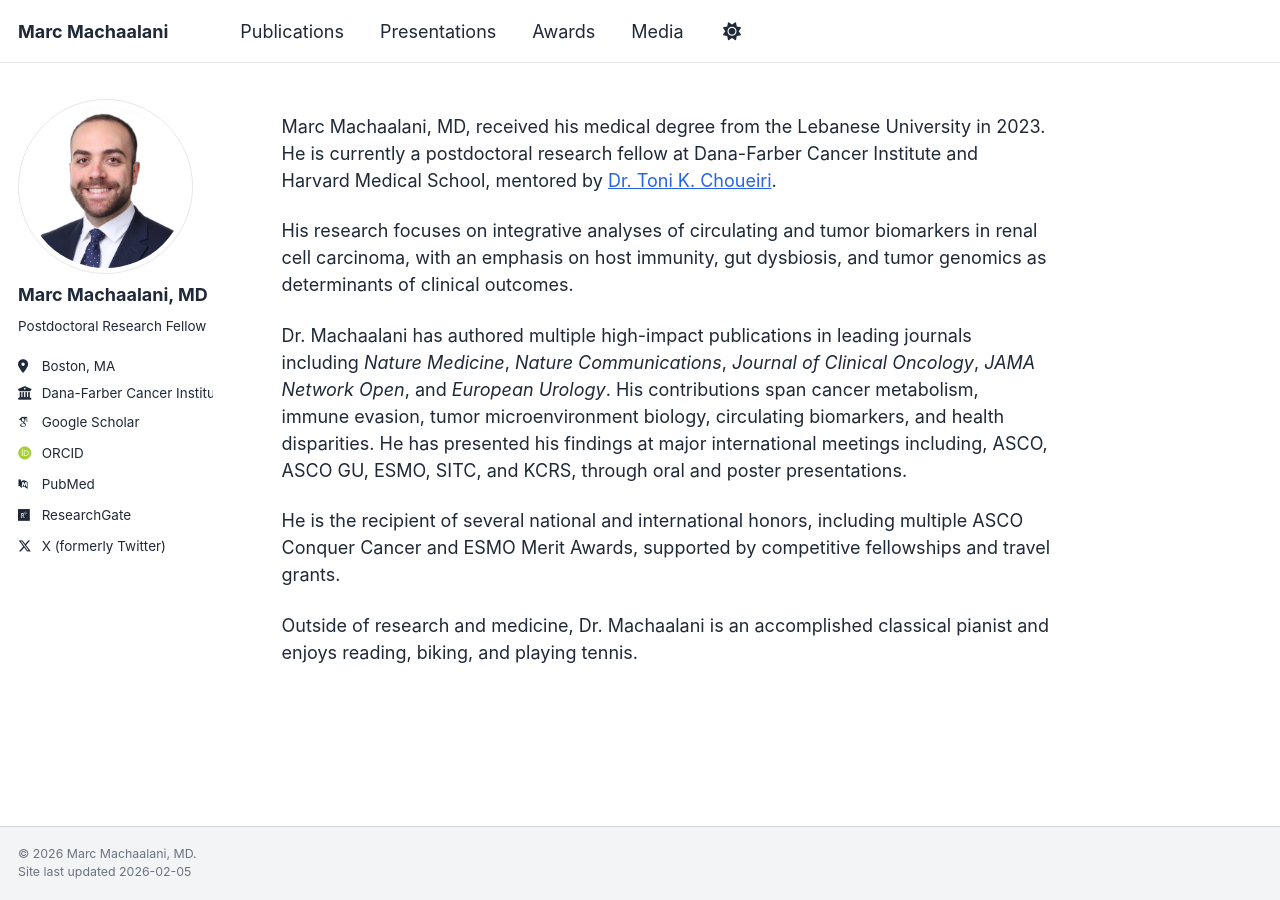
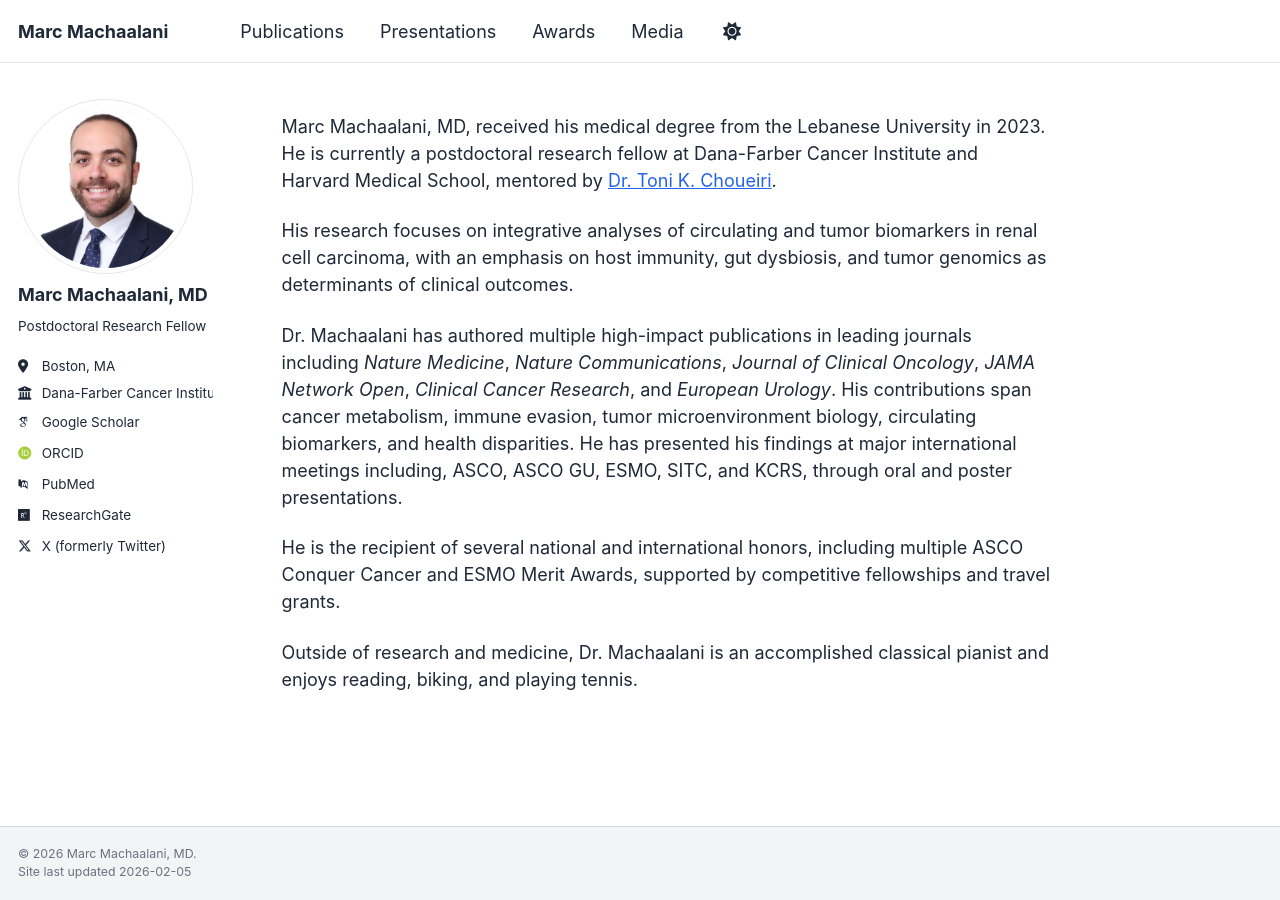
Before and after one commit to MarcMachaalani/marcmachaalani.github.io, a Jekyll site: the page built from _pages/about.md, in a window 1280 px wide. Built offline with Jekyll 4.4.1, drawn with Linux system fonts in a browser that asks for light colours; some web fonts are replaced; a script bundle is joined from its source files by our own code; library files that are not in the unit come from our copies.

Commit message:
Update about.md

```diff
--- a/_pages/about.md
+++ b/_pages/about.md
@@ -12,7 +12,7 @@ Marc Machaalani, MD, received his medical degree from the Lebanese University in
 
 His research focuses on integrative analyses of circulating and tumor biomarkers in renal cell carcinoma, with an emphasis on host immunity, gut dysbiosis, and tumor genomics as determinants of clinical outcomes.
 
-Dr. Machaalani has authored multiple high-impact publications in leading journals including *Nature Medicine*, *Nature Communications*, *Journal of Clinical Oncology*, *JAMA Network Open*, and *European Urology*. His contributions span cancer metabolism, immune evasion, tumor microenvironment biology, circulating biomarkers, and health disparities. He has presented his findings at major international meetings including, ASCO, ASCO GU, ESMO, SITC, and KCRS, through oral and poster presentations.
+Dr. Machaalani has authored multiple high-impact publications in leading journals including *Nature Medicine*, *Nature Communications*, *Journal of Clinical Oncology*, *JAMA Network Open*, *Clinical Cancer Research*, and *European Urology*. His contributions span cancer metabolism, immune evasion, tumor microenvironment biology, circulating biomarkers, and health disparities. He has presented his findings at major international meetings including, ASCO, ASCO GU, ESMO, SITC, and KCRS, through oral and poster presentations.
 
 He is the recipient of several national and international honors, including multiple ASCO Conquer Cancer and ESMO Merit Awards, supported by competitive fellowships and travel grants.
 
```
